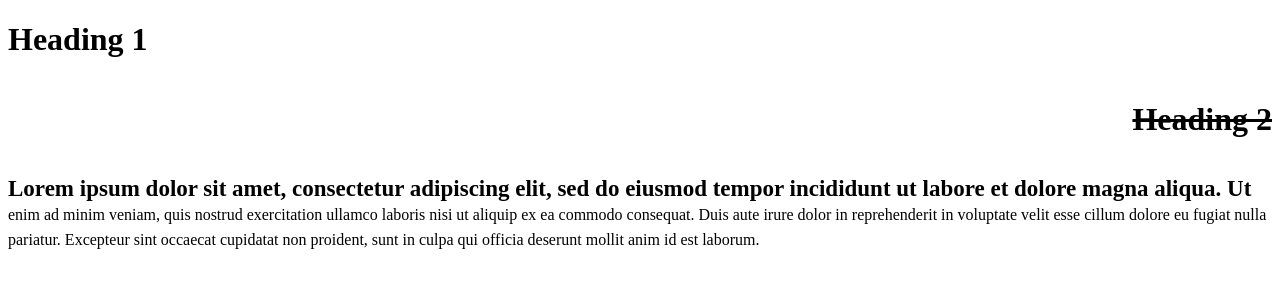
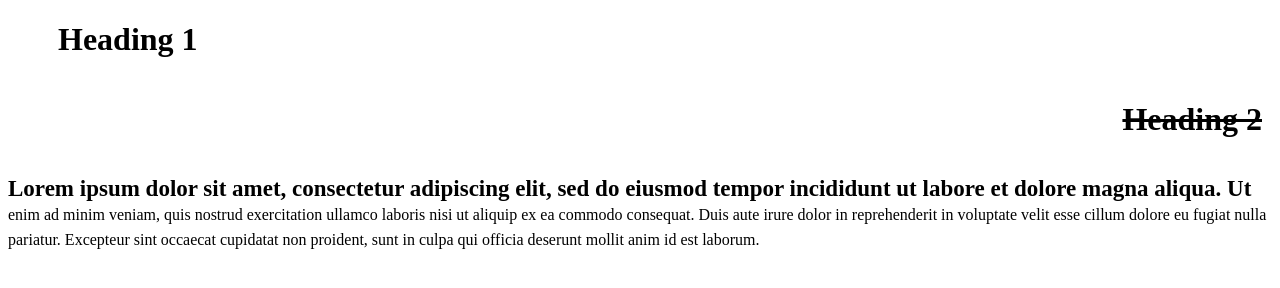
Before and after one commit to dbzahariev/Slice-and-Dice, a plain HTML site: page CSS/Texts and Fonts/taskOne.html in a window 1280 px wide. Drawn offline with Linux system fonts and the light colour scheme.

Commit message:
Assignments for Texts and Fonts

```diff
--- a/CSS/Texts and Fonts/taskOne.html
+++ b/CSS/Texts and Fonts/taskOne.html
@@ -7,13 +7,14 @@
         h1 {
             font-weight: bold;
             font-family: sans-serif monospace;
-
+            margin-left: 50px;
         }
 
         h1:nth-child(2) {
             float: right;
             display: inline;
             text-decoration: line-through;
+            margin-right: 10px;
         }
 
         p {
```
Also changed, not shown: CSS/Texts and Fonts/taskTwo.html (+2 -1 lines).
